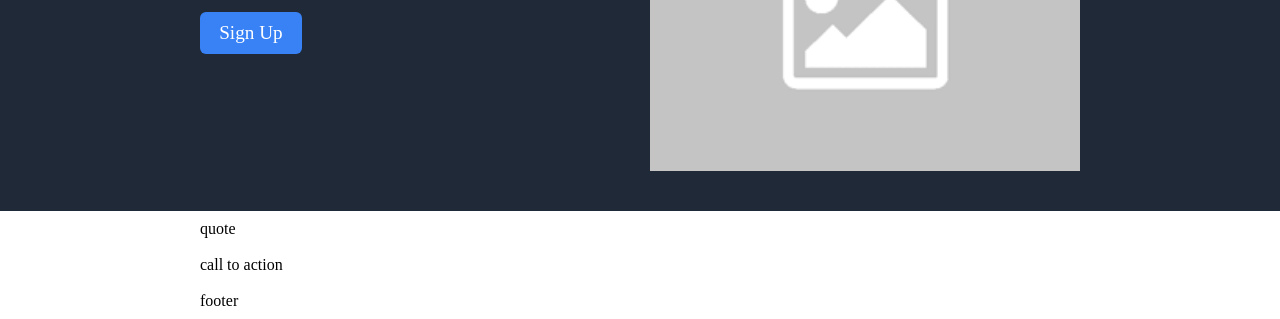
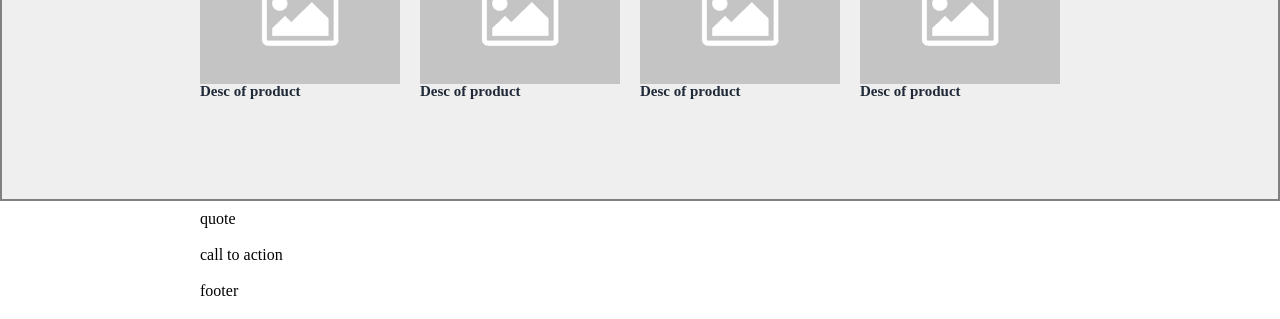
Before and after one commit to cptknvckles/toplanding, a plain HTML site: page index.html in a window 1280 px wide. Shown: the part 601-920 px from the top of the page. Drawn offline with Linux system fonts and the light colour scheme.

Commit message:
tbh i forgot what i did

```diff
--- a/index.html
+++ b/index.html
@@ -38,21 +38,48 @@
             </inner-column>
         </section>
 
-        <section class="welcome">
+        <section class="products">
             <inner-column>
-                <div class="diptych">
-                    <text-content>
-                        <h1 class="loud-voice">This website is awesome</h1>
-                        <p class="calm-voice">here is a paragraph of text</p>
-                        <a class="button" href="#">Sign Up</a>
-                    </text-content>
-                    <picture>
-                        <img src="./images/placeholder.png" alt="">
-                    </picture>
-                </div>
+                <products-grid>
+                    <ul class="product-list">
+                        <li class="product">
+                            <prduct-card>
+                                <picture>
+                                    <img src="./images/placeholder.png" alt="">
+                                </picture>
+                                <h2 class="pd" >Desc of product</h2>
+                            </prduct-card>
+                        </li>
+                        <li class="product">
+                            <prduct-card>
+                                <picture>
+                                    <img src="./images/placeholder.png" alt="">
+                                </picture>
+                                <h2 class="pd">Desc of product</h2>
+                            </prduct-card>
+                        </li>
+                        <li class="product">
+                            <prduct-card>
+                                <picture>
+                                    <img src="./images/placeholder.png" alt="">
+                                </picture>
+                                <h2 class="pd">Desc of product</h2>
+                            </prduct-card>
+                        </li>
+                        <li class="product">
+                            <prduct-card>
+                                <picture>
+                                    <img src="./images/placeholder.png" alt="">
+                                </picture>
+                                <h2 class="pd">Desc of product</h2>
+                            </prduct-card>
+                        </li>
+                    </ul>
+                </products-grid>
+            </inner-column>
 
-            </inner-column>
         </section>
+
         <section>
             <inner-column>
                 <h1>quote</h1>
--- a/style.css
+++ b/style.css
@@ -102,10 +102,7 @@ inner-column {
 }
 
 /*MODULES*/
-nav {
-    position: sticky;
-    top: 0;
-}
+
 ul{
     width: 100%;
     display: flex;
@@ -165,8 +162,32 @@ li {
 
 .welcome {
     background-color: var(--dark);
+    border: 2px solid lime;
 }
 
 .welcome .button{
     background-color: #3882F6;
 }
+
+.products {
+    display: block;
+    padding-top: 60px;
+    padding-bottom: 60px;
+    border: 2px solid gray;
+    background-color: var(--white);
+}
+
+.product-list {
+
+}
+
+ .pd {
+     color: #1F2937;
+ }
+
+@media (min-width: 700px) {
+    .product-list {
+        background-color: #efefef;
+        color: #1F2937;
+    }
+}
```
